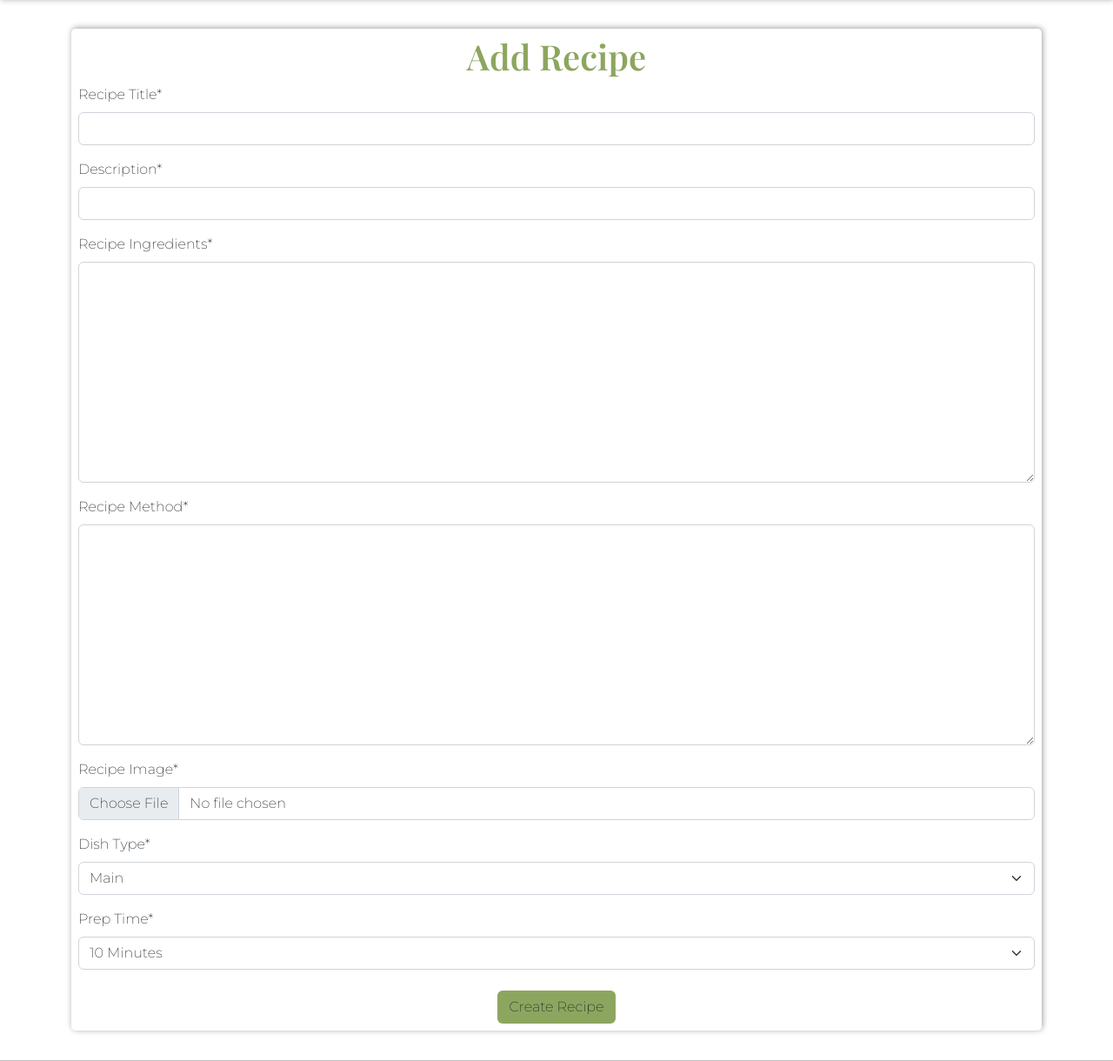
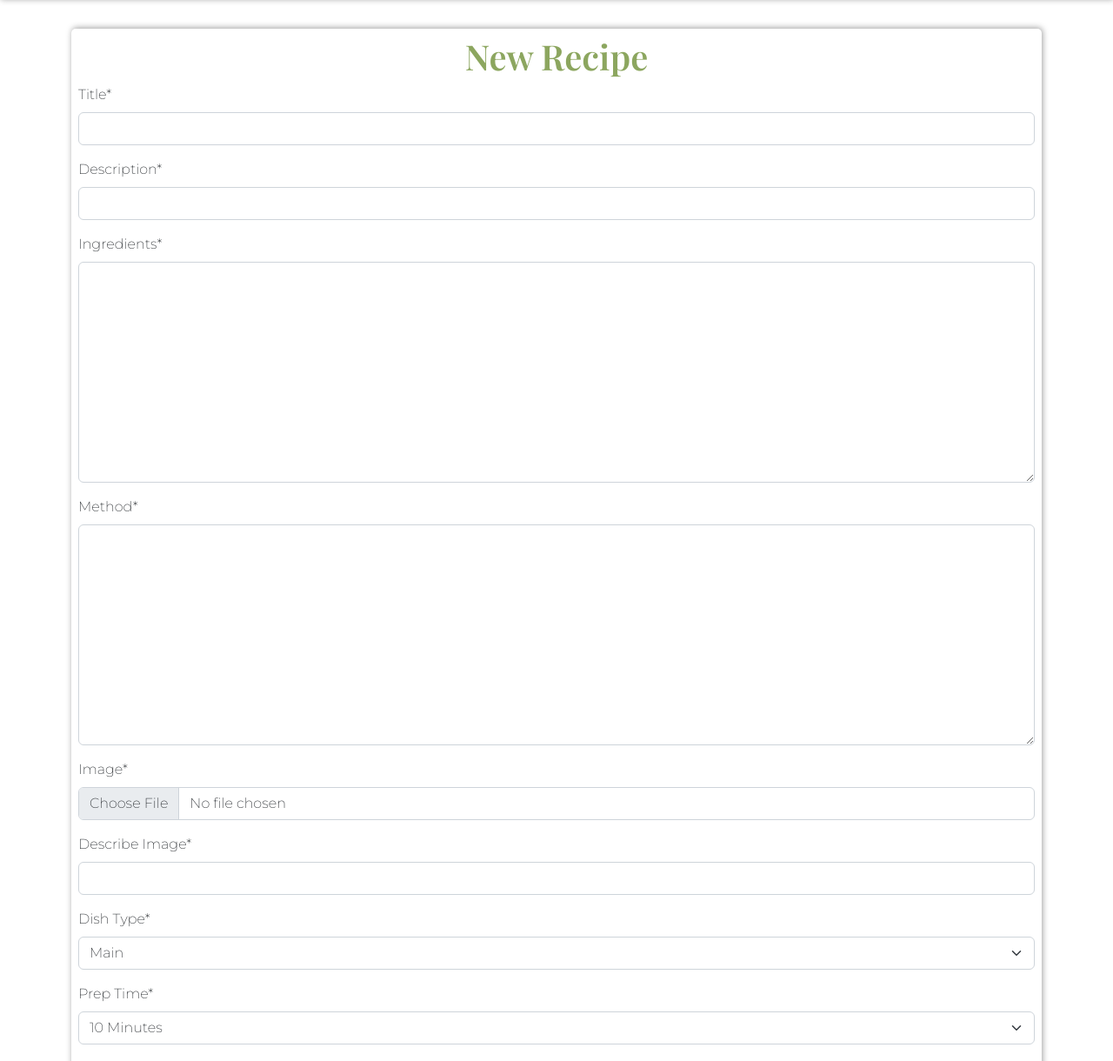
Before and after one commit to Ila-bura/C-est-la-V, a Django app: page /recipes/add/ in a window 1280 px wide. Shown: the part 149-1369 px from the top of the page at 87% size. Run offline with Django 3.2, Linux system fonts and the light colour scheme; the visitor is signed in with stand-in values (Sample User, id 1); parts of the project's set-up code (start-up, migrations or seed data) failed here and were passed over; some libraries are stand-ins or nearby versions.

Commit message:
Edit model to create new recipe

```diff
--- a/recipes/forms.py
+++ b/recipes/forms.py
@@ -13,6 +13,7 @@ class RecipeForm(forms.ModelForm):
             "ingredients",
             "method",
             "image",
+            "image_alt",
             "dish_type",
             "prep_time"
         ]
@@ -24,11 +25,12 @@ class RecipeForm(forms.ModelForm):
         }
 
         labels = {
-            "title": "Recipe Title",
+            "title": "Title",
             "description": "Description",
-            "ingredients": "Recipe Ingredients",
-            "method": "Recipe Method",
-            "image": "Recipe Image",
+            "ingredients": "Ingredients",
+            "method": "Method",
+            "image": "Image",
+            "image_alt": "Describe Image",
             "dish_type": "Dish Type",
             "prep_time": "Prep Time",
         }
--- a/recipes/models.py
+++ b/recipes/models.py
@@ -37,6 +37,7 @@ class Recipe(models.Model):
         blank=False,
         null=False,
     )
+    image_alt = models.CharField(max_length=100, null=False, blank=False)
     dish_type = models.CharField(
         max_length=50, choices=DISH_TYPES, default="main")
     prep_time = models.CharField(
--- a/recipes/templates/recipes/add_recipe.html
+++ b/recipes/templates/recipes/add_recipe.html
@@ -2,7 +2,7 @@
 
 <div class="container">
   <form method="POST" enctype="multipart/form-data" class="p-2 form">
-    <h1 class="text-center">Add Recipe</h1>
+    <h1 class="text-center">New Recipe</h1>
     {% csrf_token %} {{ form.media }} {{ form|crispy }}
     <div class="text-center">
       <button type="submit" class="btn form-btn mt-2">Create Recipe</button>
--- a/recipes/urls.py
+++ b/recipes/urls.py
@@ -1,9 +1,12 @@
 from django.urls import path
 from .views import (
-    AddRecipe,
+    AddRecipe, Recipes,
+    RecipeDetail, DeleteRecipe,
+    EditRecipe
 )
 
 
 urlpatterns = [
     path("add/", AddRecipe.as_view(), name="add_recipe"),
+    path("", Recipes.as_view(), name="recipes"),
 ]
--- a/recipes/views.py
+++ b/recipes/views.py
@@ -1,4 +1,4 @@
-from django.views.generic import CreateView
+from django.views.generic import (CreateView, ListView,)
 
 from django.contrib.auth.mixins import LoginRequiredMixin
 
@@ -9,6 +9,7 @@ from .forms import RecipeForm
 class AddRecipe(LoginRequiredMixin, CreateView):
     """Check if user is logged in"""
     """Add recipe view"""
+
     template_name = "recipes/add_recipe.html"
     model = Recipe
     form_class = RecipeForm
```
Also changed, not shown: recipes/migrations/0001_initial.py.
